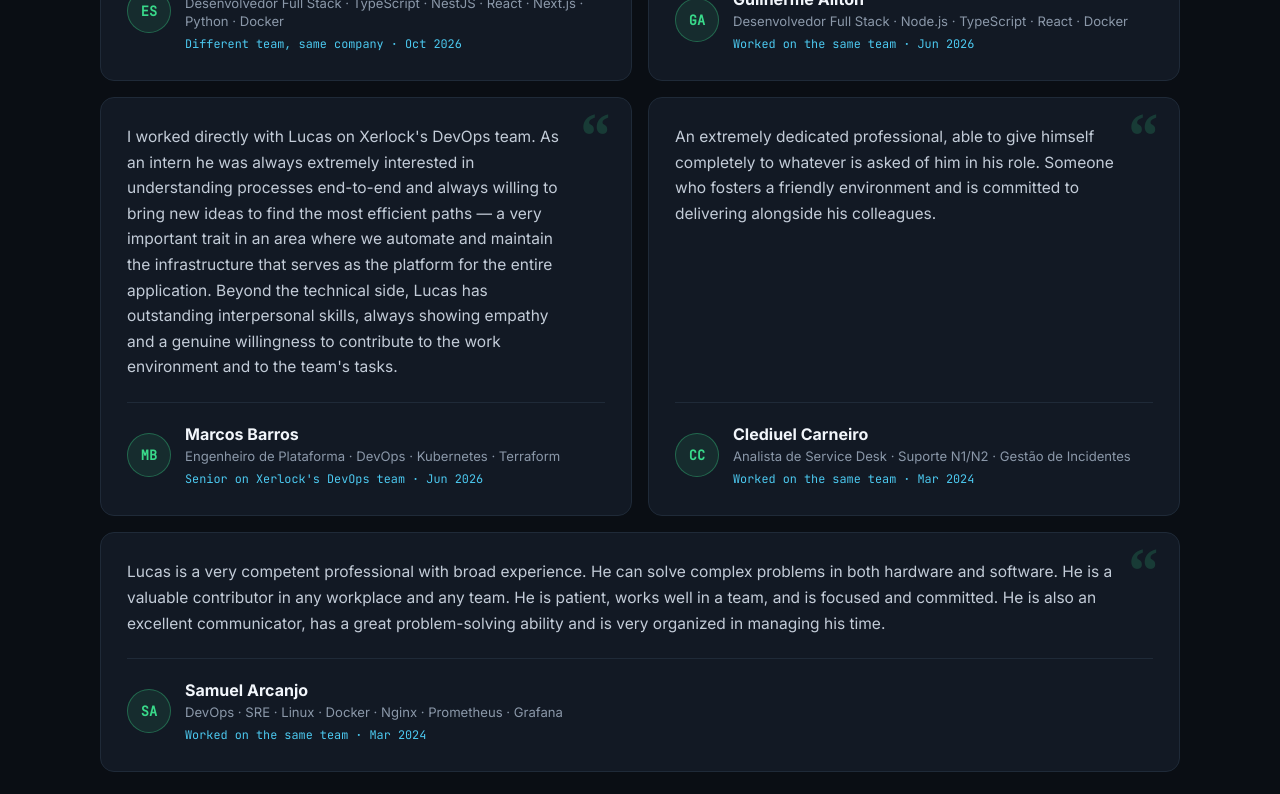
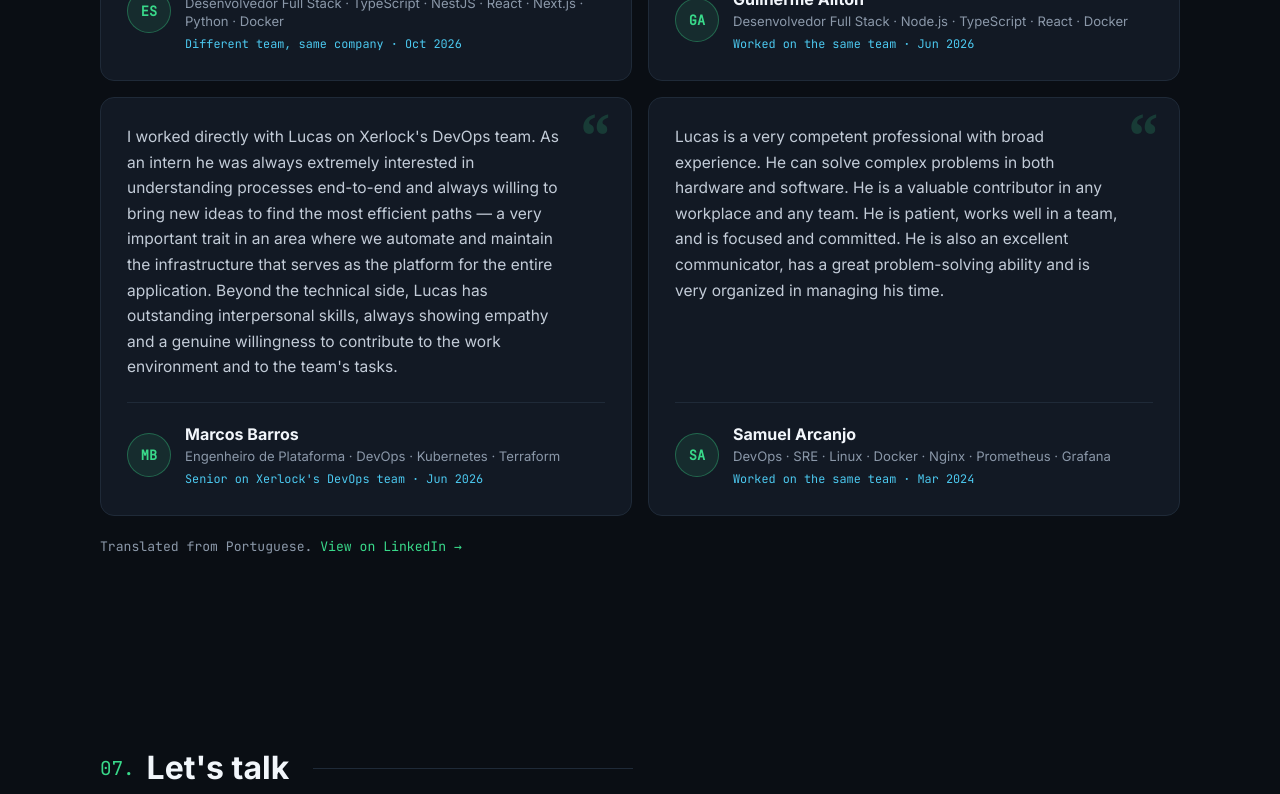
Before and after one commit to LucasCA-Git/portifolio-devops, a React (Vite) app: page / in a window 1280 px wide. Shown: the part 7140-7934 px from the top of the page. Built offline with nearby package versions, Linux system fonts and the light colour scheme.

Commit message:
chore: remove recomendação do Clediuel

```diff
--- a/src/components/Sections.tsx
+++ b/src/components/Sections.tsx
@@ -160,7 +160,6 @@ const RECS: Rec[] = [
   { id: 'r5', ini: 'ES', name: 'Elias Santana Jr', role: 'Desenvolvedor Full Stack · TypeScript · NestJS · React · Next.js · Python · Docker' },
   { id: 'r1', ini: 'GA', name: 'Guilherme Ailton', role: 'Desenvolvedor Full Stack · Node.js · TypeScript · React · Docker' },
   { id: 'r2', ini: 'MB', name: 'Marcos Barros', role: 'Engenheiro de Plataforma · DevOps · Kubernetes · Terraform' },
-  { id: 'r3', ini: 'CC', name: 'Clediuel Carneiro', role: 'Analista de Service Desk · Suporte N1/N2 · Gestão de Incidentes' },
   { id: 'r4', ini: 'SA', name: 'Samuel Arcanjo', role: 'DevOps · SRE · Linux · Docker · Nginx · Prometheus · Grafana' },
 ];
 
--- a/src/dict.ts
+++ b/src/dict.ts
@@ -67,8 +67,6 @@ export const I18N = {
     "recs.r1.q": "Trabalhei com o Lucas e posso dizer que ele é um profissional muito dedicado e parceiro. Sempre foi uma pessoa sociável, que se relaciona bem com todos e está pronta para ajudar quando necessário. É esforçado, comprometido e encara os desafios com responsabilidade. Com certeza será uma ótima adição para qualquer equipe.",
     "recs.r2.rel": "Sênior na equipe de DevOps da Xerlock · jun 2026",
     "recs.r2.q": "Trabalhei diretamente com Lucas na equipe de DevOps da Xerlock. Como estagiário ele sempre foi extremamente interessado em entender os processos fim-a-fim e sempre disposto a trazer novas ideias para traçar os caminhos mais eficientes. Uma característica muito importante numa área em que automatizamos e damos manutenção na infraestrutura que funciona de plataforma para toda a aplicação. Além da parte técnica, Lucas tem uma habilidade intersocial ímpar, sempre com muita empatia e vontade genuína de colaborar com o ambiente de trabalho e com as tarefas desenvolvidas pelo time.",
-    "recs.r3.rel": "Trabalhou na mesma equipe · mar 2024",
-    "recs.r3.q": "Profissional extremamente dedicado, capaz de se entregar por completo ao que lhe é pedido, diante da sua função. Alguém capaz de proporcionar um ambiente amigável e empenhado em cumprir demandas com seus colegas.",
     "recs.r4.rel": "Trabalhou na mesma equipe · mar 2024",
     "recs.r4.q": "Lucas é um profissional muito competente e com vasta experiência. Ele é capaz de resolver problemas complexos tanto em hardwares como em softwares. É um colaborador valioso em qualquer ambiente de trabalho e em qualquer equipe. Ele é paciente, trabalha bem em equipe, é focado e empenhado. Além disso, ele é um excelente comunicador, tem uma grande capacidade de resolver problemas e é muito organizado em sua gestão de tempo pessoal.",
     "recs.featured": "Me supervisiona diretamente · cargo atual",
@@ -179,8 +177,6 @@ export const I18N = {
     "recs.r1.q": "I worked with Lucas and can say he is a very dedicated professional and a great teammate. He has always been sociable, gets along well with everyone and is ready to help whenever needed. He is hard-working, committed and faces challenges responsibly. He will certainly be a great addition to any team.",
     "recs.r2.rel": "Senior on Xerlock's DevOps team · Jun 2026",
     "recs.r2.q": "I worked directly with Lucas on Xerlock's DevOps team. As an intern he was always extremely interested in understanding processes end-to-end and always willing to bring new ideas to find the most efficient paths — a very important trait in an area where we automate and maintain the infrastructure that serves as the platform for the entire application. Beyond the technical side, Lucas has outstanding interpersonal skills, always showing empathy and a genuine willingness to contribute to the work environment and to the team's tasks.",
-    "recs.r3.rel": "Worked on the same team · Mar 2024",
-    "recs.r3.q": "An extremely dedicated professional, able to give himself completely to whatever is asked of him in his role. Someone who fosters a friendly environment and is committed to delivering alongside his colleagues.",
     "recs.r4.rel": "Worked on the same team · Mar 2024",
     "recs.r4.q": "Lucas is a very competent professional with broad experience. He can solve complex problems in both hardware and software. He is a valuable contributor in any workplace and any team. He is patient, works well in a team, and is focused and committed. He is also an excellent communicator, has a great problem-solving ability and is very organized in managing his time.",
     "recs.featured": "Supervises me directly · current role",
```
